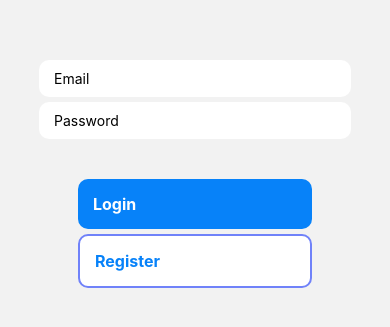
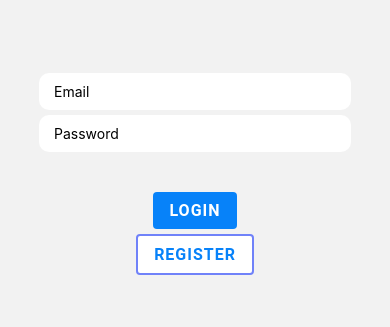
Before and after one commit to hasankzl/filmimtrack, a React Native app: screen /Login in a window 390 px wide. Shown: the part 251-578 px from the top of the page. Built offline with nearby package versions, Linux system fonts and the light colour scheme; no server answers.

Commit message:
app bar added

```diff
--- a/screens/LoginScreen.js
+++ b/screens/LoginScreen.js
@@ -14,6 +14,8 @@ import {
   onAuthStateChanged,
 } from "firebase/auth";
 import { useNavigation } from "@react-navigation/core";
+
+import { Button } from "react-native-paper";
 const LoginScreen = () => {
   const [email, setEmail] = useState("");
   const [password, setPassword] = useState("");
@@ -37,7 +39,7 @@ const LoginScreen = () => {
   };
 
   const handleLogin = () => {
-    signInWithEmailAndPassword(email.password)
+    signInWithEmailAndPassword(auth, email, password)
       .then((userCredentials) => {
         const user = userCredentials.user;
         console.log("logged in");
@@ -46,7 +48,7 @@ const LoginScreen = () => {
       .catch((error) => alert(error.message));
   };
   return (
-    <KeyboardAvoidingView style={styles.container} behavior="padding">
+    <KeyboardAvoidingView style={styles.container}>
       <View style={styles.inputContainer}>
         <TextInput
           placeholder="Email"
@@ -64,15 +66,15 @@ const LoginScreen = () => {
       </View>
 
       <View style={styles.buttonContainer}>
-        <TouchableOpacity onPress={handleLogin} style={[styles.button]}>
+        <Button onPress={handleLogin} style={[styles.button]}>
           <Text style={styles.buttonText}>Login</Text>
-        </TouchableOpacity>
-        <TouchableOpacity
+        </Button>
+        <Button
           onPress={handleSignUp}
           style={[styles.button, styles.buttonOutline]}
         >
           <Text style={styles.buttonOutlineText}>Register</Text>
-        </TouchableOpacity>
+        </Button>
       </View>
     </KeyboardAvoidingView>
   );
@@ -104,9 +106,6 @@ const styles = StyleSheet.create({
   },
   button: {
     backgroundColor: "#0782F9",
-    width: "100%",
-    padding: 15,
-    borderRadius: 10,
   },
   buttonOutline: {
     backgroundColor: "white",
```
